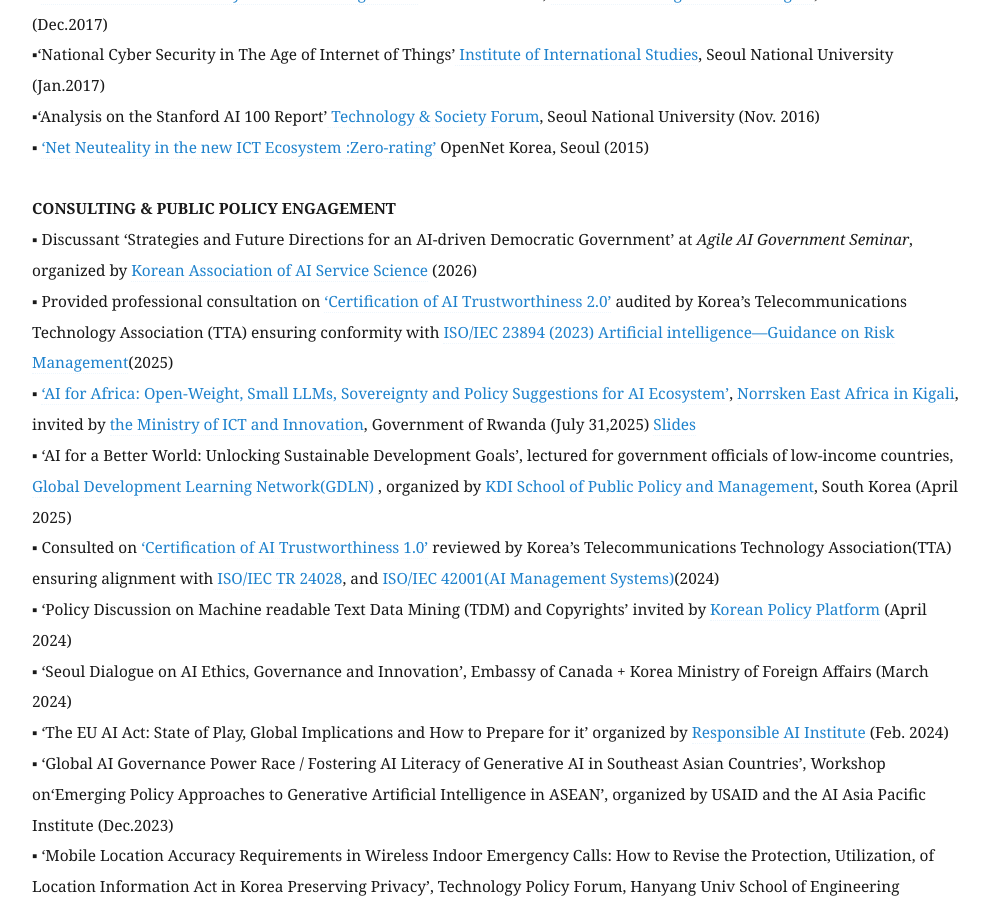
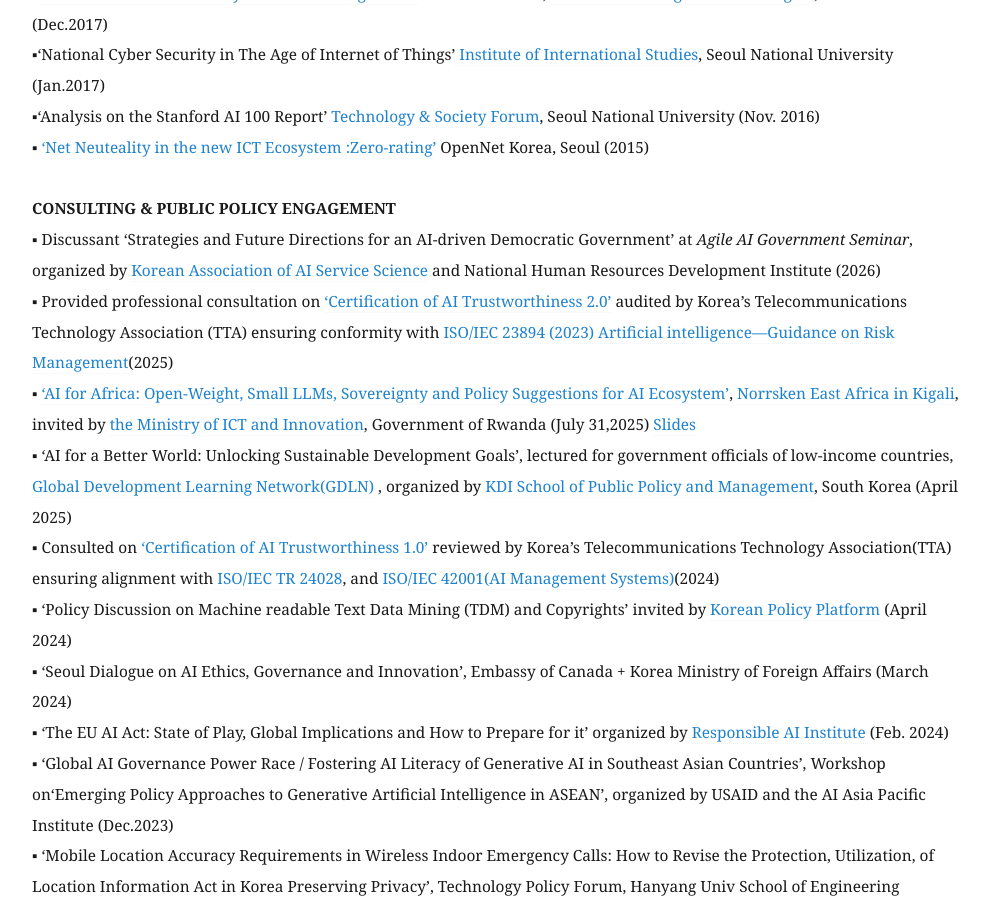
Before and after one commit to eunchangchoi/eunchangchoi.github.io, a Jekyll site: the page built from index.md, in a window 1280 px wide and 900 px high, scrolled down 7758 px. Shown: the whole window, without its empty margins (68-1057 px from the left). Built offline with Jekyll 4.4.1, drawn with Linux system fonts in a browser that asks for light colours.

Commit message:
Update index.md

```diff
--- a/index.md
+++ b/index.md
@@ -166,7 +166,7 @@
   <br>
 
  <strong> CONSULTING & PUBLIC POLICY ENGAGEMENT </strong> <br>
-▪ Discussant ‘Strategies and Future Directions for an AI-driven Democratic Government’ at <i>Agile AI Government Seminar</i>, organized by <a href="https://www.kaiss.or.kr/event/?bmode=view&idx=169744972"> Korean Association of AI Service Science</a> (2026)  <br>
+▪ Discussant ‘Strategies and Future Directions for an AI-driven Democratic Government’ at <i>Agile AI Government Seminar</i>, organized by <a href="https://www.kaiss.or.kr/event/?bmode=view&idx=169744972"> Korean Association of AI Service Science</a> and National Human Resources Development Institute (2026)  <br>
 ▪ Provided professional consultation on <a href="https://tta-trustworthy-ai.gitbook.io/cat/cat-2.0/aisystem"> ‘Certification of AI Trustworthiness 2.0’</a> audited by Korea’s Telecommunications Technology Association (TTA) ensuring conformity with
 <a href="https://cdn.standards.iteh.ai/samples/77304/cb803ee4e9624430a5db177459158b24/ISO-IEC-23894-2023.pdf"> ISO/IEC 23894 (2023) Artificial intelligence—Guidance on Risk Management</a>(2025) <br>
 ▪ <a href="https://www.linkedin.com/feed/update/urn:li:activity:7355949028733255680"> ‘AI for Africa: Open-Weight, Small LLMs, Sovereignty and Policy Suggestions for AI Ecosystem’</a>, <a href="https://www.norrsken.org/houses/kigali"> Norrsken East Africa in Kigali</a>, invited by <a href="https://x.com/RwandaICT/status/1950209792494174355"> the Ministry of ICT and Innovation</a>, Government of Rwanda (July 31,2025) <a href="https://github.com/eunchangchoi/eunchangchoi.github.io/blob/master/AI%20for%20Africa%20_Open-Weight%20Small%20LLMs%2C%20Sovereignty%20Policy%20Suggestions%20for%20AI%20Ecosystem%20Norrsken%20Choi%202025%20July.pdf"> Slides</a> <br>
```
